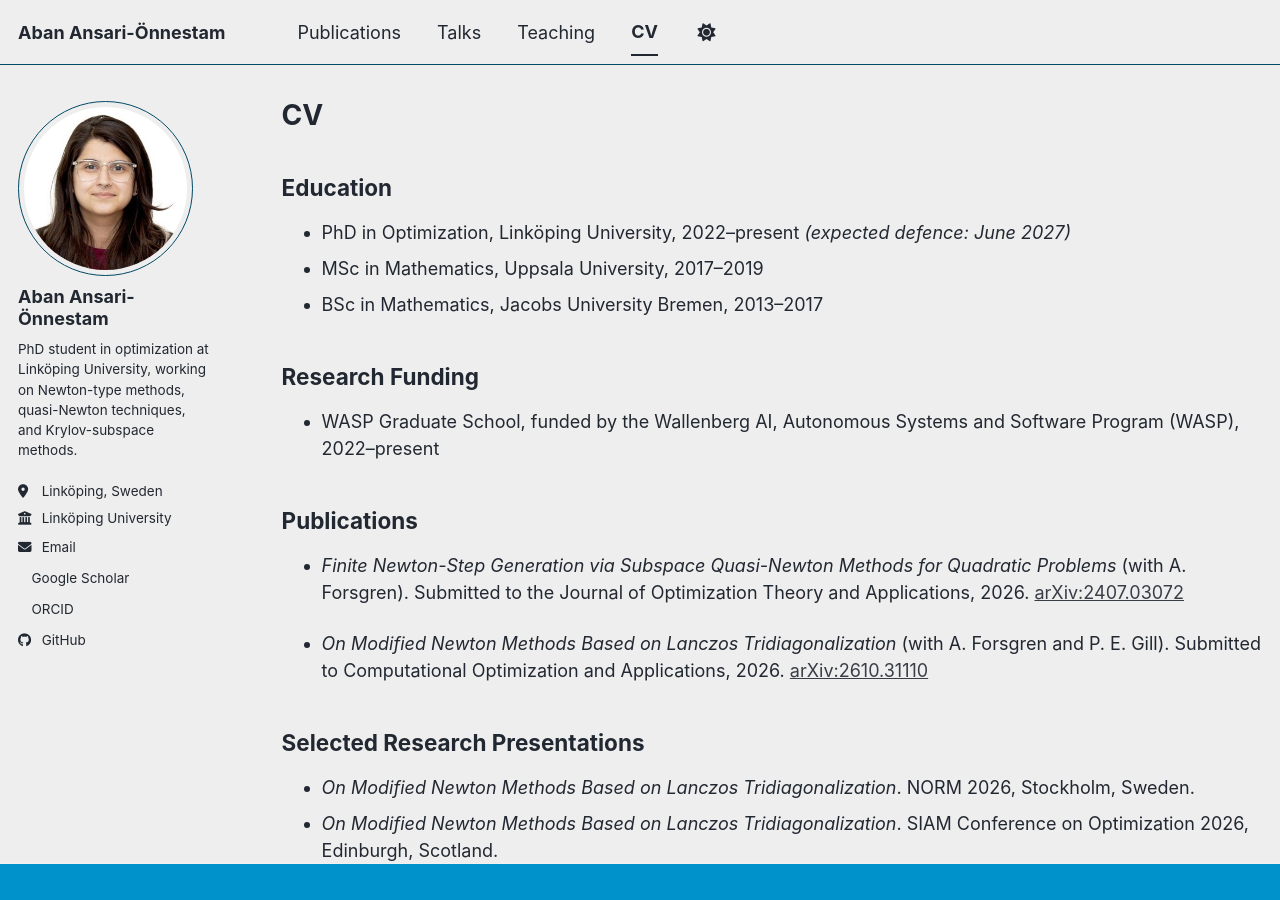
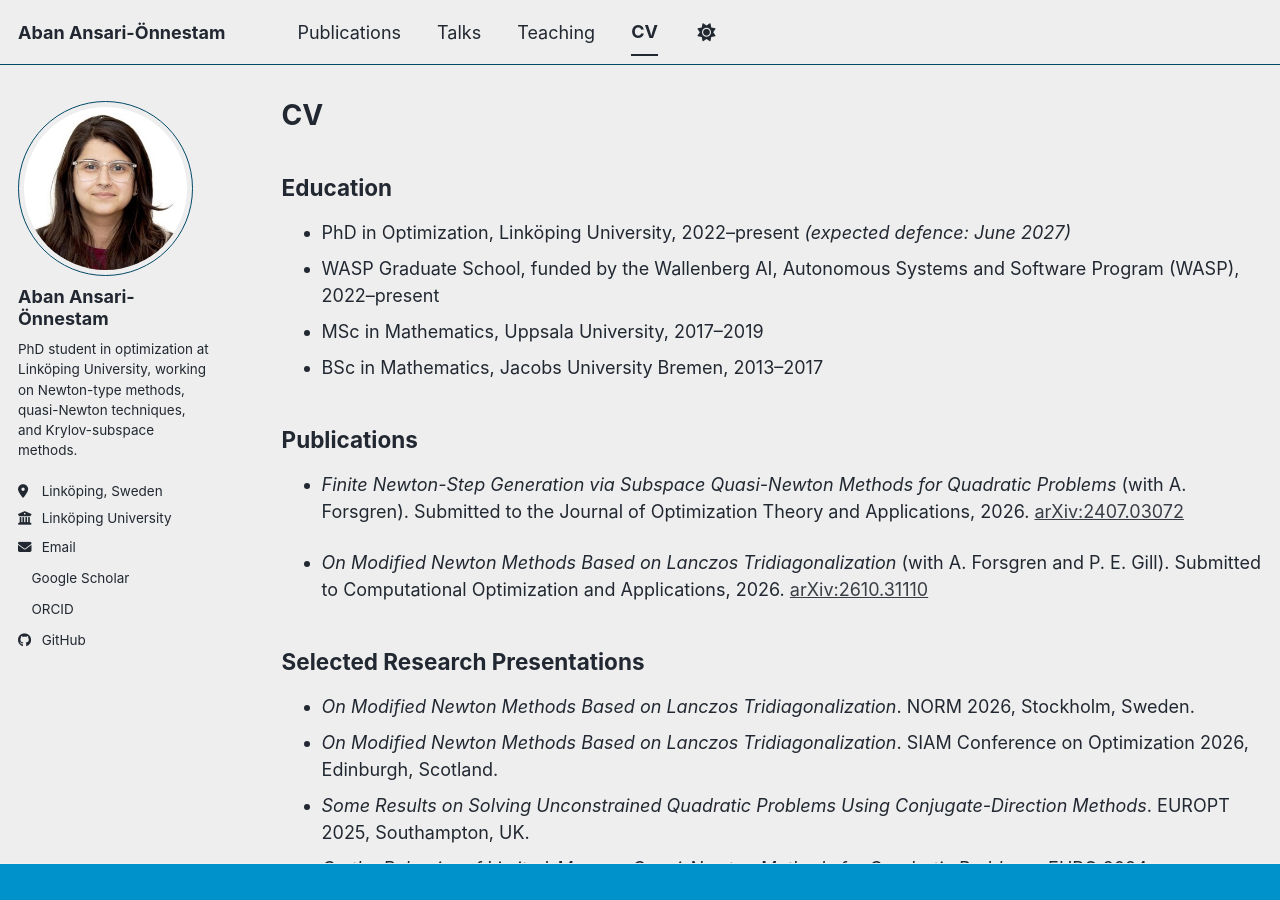
Before and after one commit to abiansari/abiansari.github.io, a Jekyll site: the page built from _pages/cv.md, in a window 1280 px wide and 900 px high. Built offline with Jekyll 4.4.1, drawn with Linux system fonts in a browser that asks for light colours; a script bundle is joined from its source files by our own code; a style sheet for code colours, icons or effects is not loaded.

Commit message:
Update cv.md

```diff
--- a/_pages/cv.md
+++ b/_pages/cv.md
@@ -12,12 +12,9 @@ redirect_from:
 ## Education
 
 * PhD in Optimization, Linköping University, 2022–present *(expected defence: June 2027)*
+* WASP Graduate School, funded by the Wallenberg AI, Autonomous Systems and Software Program (WASP), 2022–present
 * MSc in Mathematics, Uppsala University, 2017–2019
 * BSc in Mathematics, Jacobs University Bremen, 2013–2017
-
-## Research Funding
-
-* WASP Graduate School, funded by the Wallenberg AI, Autonomous Systems and Software Program (WASP), 2022–present
 
 ## Publications
 
```
